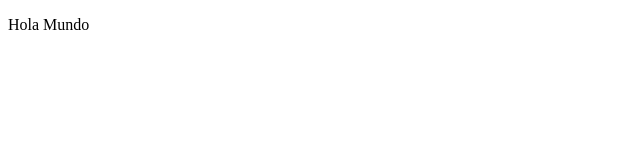
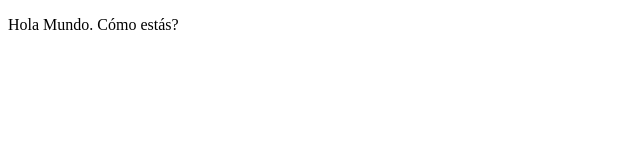
Before and after one commit to AlbertoMC91/prueba_github_pages, a plain HTML site: page index.html in a window 1280 px wide. Shown: the whole page, without its empty margins (0-640 px from the left). Drawn offline with Linux system fonts and the light colour scheme.

Commit message:
add index

```diff
--- a/index.html
+++ b/index.html
@@ -8,7 +8,7 @@
 <body>
 
 <p>
-    Hola Mundo
+    Hola Mundo. Cómo estás?
 </p>
 
 </body>
```
